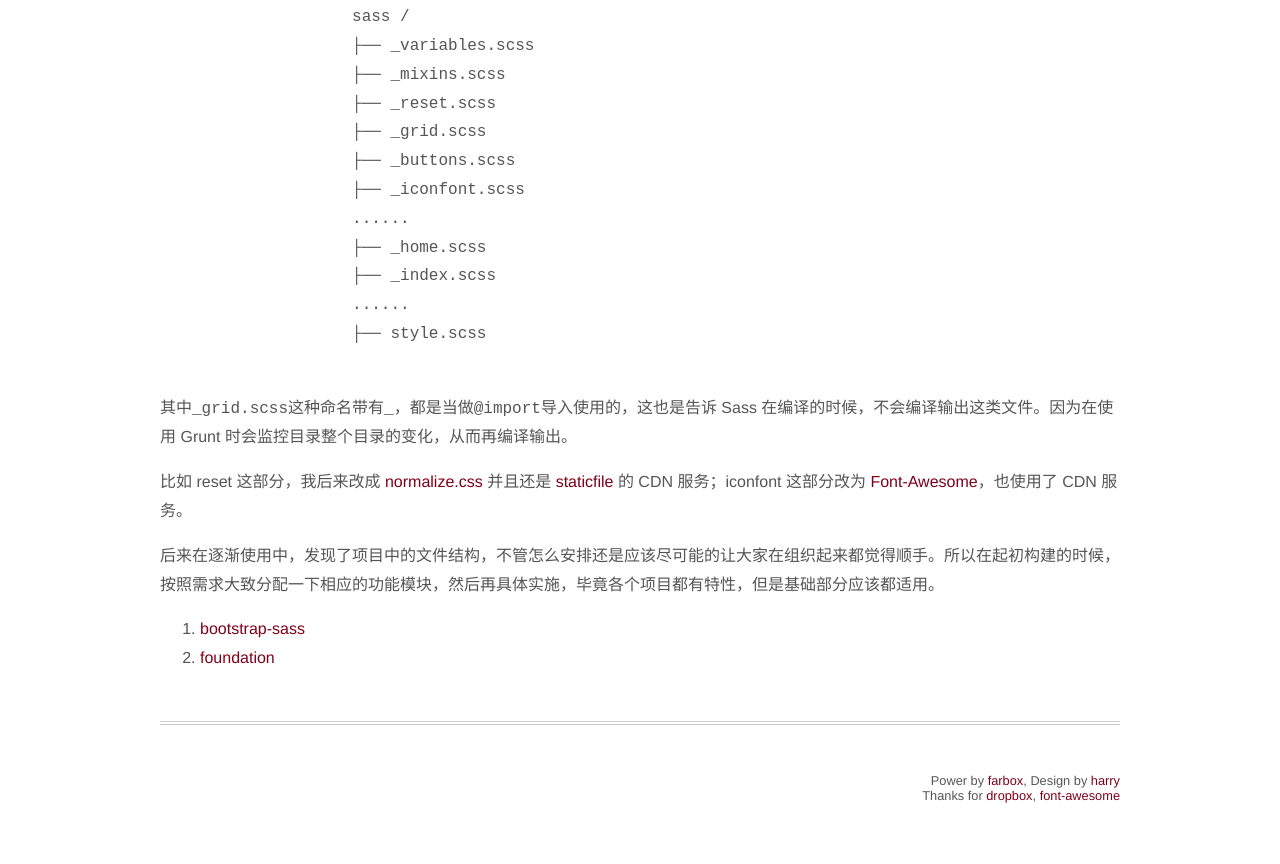
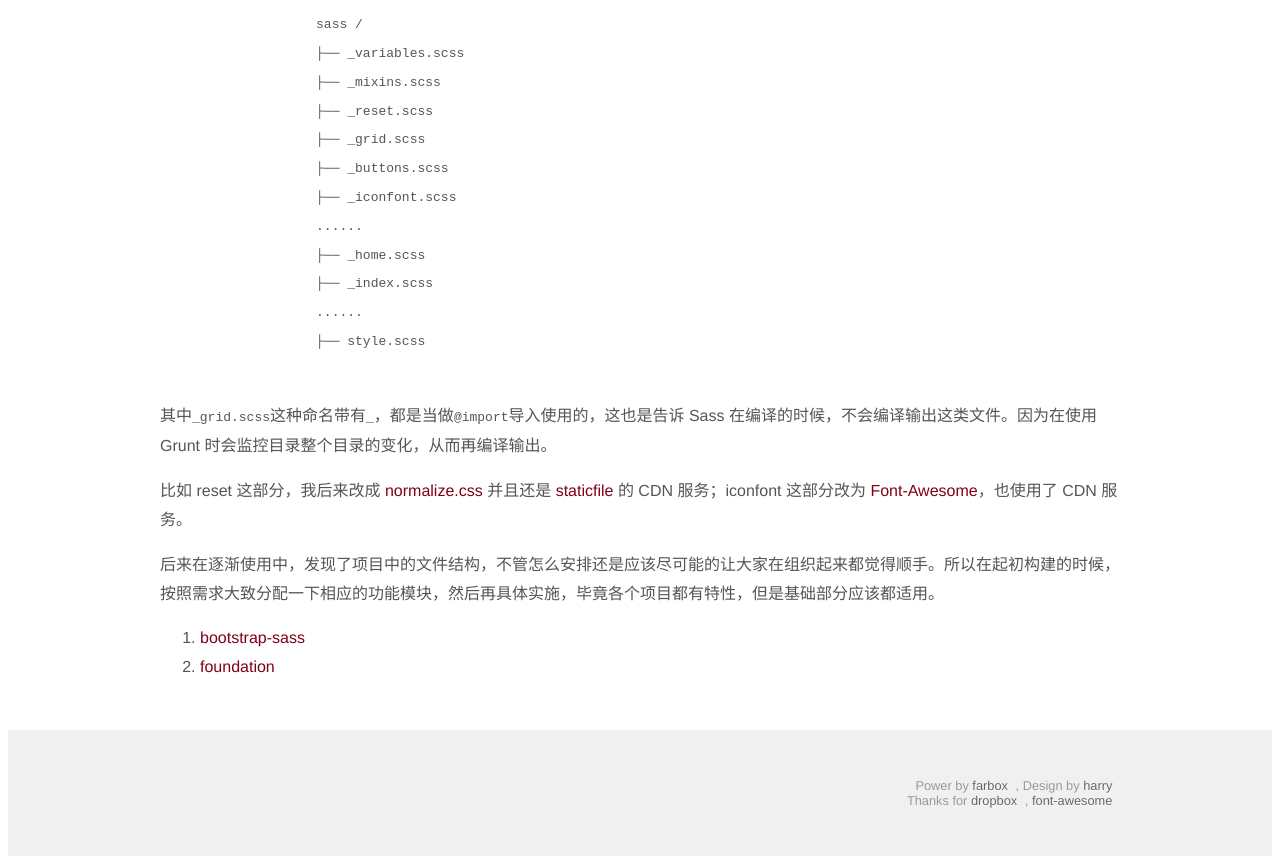
Before and after one commit to hdwills/Mujji, a website: page src/index.html in a window 1280 px wide. Shown: the part 1533-2397 px from the top of the page. Drawn offline with nearby package versions, Linux system fonts and the light colour scheme; files that its build step writes are made by us from their sources.

Commit message:
update css

```diff
--- a/css/style.scss
+++ b/css/style.scss
@@ -9,7 +9,6 @@ $primary-chase:   #f5f2e9;
 $primary-shencha: #f5eedd;
 
 @import "bourbon/bourbon";
-@import "normalize";
 
 * {
     -webkit-box-sizing: border-box;
@@ -96,7 +95,7 @@ blockquote p {
 }
 
 .clearfix {
-  @include clearfix;
+    @include clearfix;
 }
 
 .container {
@@ -133,6 +132,9 @@ blockquote p {
         margin-bottom: 0;
         border-bottom-width: 0;
     }
+    &:last-child {
+        border-bottom-width: 0;
+    }
 }
 .blog-post-detail {
     border-bottom-width: 0;
@@ -162,7 +164,18 @@ blockquote p {
 }
 
 footer {
-    margin: 3em 0;
+//    border-top: 1px solid darken($red, 10%);
+    padding: 3em 0;
+    background-color: #f0f0f0;
+    color: #999;
+    a {
+        color: #666;
+        text-shadow: 0 1px 0 #fff;
+        margin-right: .6em;
+        &:hover {
+            color: #bf808c;;
+        }
+    }
     .footer-copyright {
         font-size: .8em;
         width: 50%;
@@ -177,14 +190,6 @@ footer {
     .footer-info {
         width: 50%;
         float: left;
-        a {
-            color: #999;
-            text-shadow: 0 1px 0 #fff;
-            margin-right: .6em;
-            &:hover {
-                color: $red;
-            }
-        }
     }
 }
 
```
Also changed, not shown: css/style.css.
